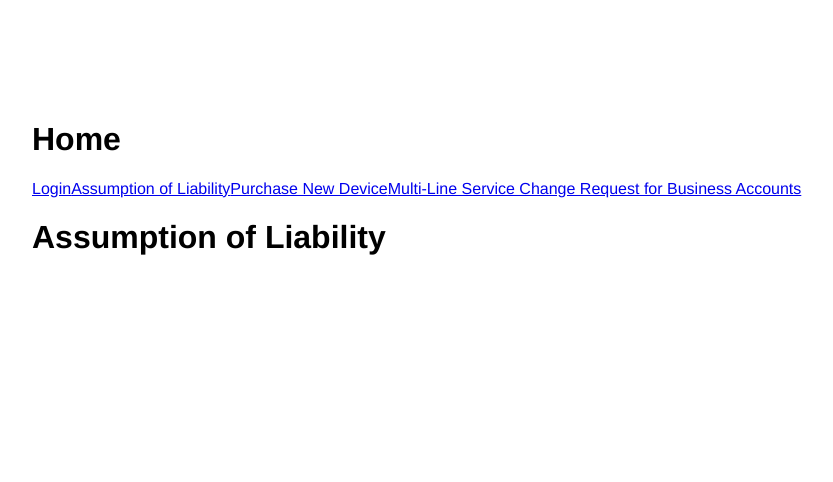
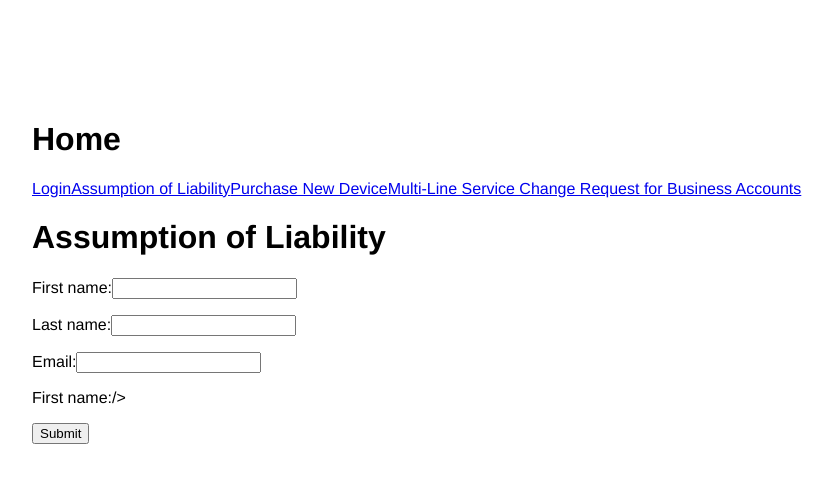
Before and after one commit to docusign/sample-app-mytelecom-nodejs, a React (Create React App) app in the folder client/: page /assumption-of-liability in a window 1280 px wide. Shown: the top 482 px of the page, without its empty margins (68-901 px from the left). Built offline with nearby package versions, Linux system fonts and the light colour scheme.

Commit message:
intial changes

```diff
--- a/client/src/components/Form.js
+++ b/client/src/components/Form.js
@@ -3,7 +3,7 @@ import text from "../assets/Text.json";
 import { useForm } from "react-hook-form";
 import { ErrorMessage } from "@hookform/error-message";
 
-function Form({ includePhone, onSubmit, phonePurchase }) {
+function Form({ includePhone, onSubmit, phonePurchase, assumptionLiability }) {
   // Grab register and handleSubmit from useForm hook
   const {
     register,
@@ -164,9 +164,9 @@ function Form({ includePhone, onSubmit, phonePurchase }) {
               },
             })}
             />
-        </>
-      )}
+
             <p></p>
+
             <label>{text.purchaseDevice.scheduleSend}</label>
             <input
               type="number"
@@ -180,8 +180,19 @@ function Form({ includePhone, onSubmit, phonePurchase }) {
                   message: text.formLabels.inputTooLongError,
                 },
               })}
+
+            />
+          </>
+      )}
+
+      {assumptionLiability && (
+        <>
+        <label>{text.formLabels.firstName}</label>
+        </>
+      )}
       />
       <p></p>
+
       <input type="submit" value={text.formLabels.buttonName} />
     </form>
   );
--- a/client/src/pages/AssumptionLiability.js
+++ b/client/src/pages/AssumptionLiability.js
@@ -1,7 +1,45 @@
 import React from "react";
+import { useNavigate } from "react-router-dom";
+
+import { sendRequest } from "../api/apiHelper";
+import Form from "../components/Form";
 import text from "../assets/Text.json";
+
 function Liability() {
-  return <h1>{text.titles.assumptionTitle}</h1>;
+  const navigate = useNavigate();
+
+  async function handleSubmit(event) {
+    // Make request body
+    const body = {
+      signerName: event.firstName + " " + event.lastName,
+      signerEmail: event.signerEmail,
+      signerPhoneSelection: event.phoneSelection,
+      signerInsuranceSelection: event.insurance,
+      signerDownPayment: event.downPayment,
+      signerResumeTime: event.resumeTime,
+    };
+
+    console.log(body);
+
+    // Send request to server
+    try {
+      const response = await sendRequest("/purchaseDevice", body);
+      console.log("Received response:");
+      console.log(response.data);
+
+      navigate("/submitted");
+    } catch (error) {
+      console.log("handleSubmit error");
+      console.log(error);
+    }
+  }
+
+  return (
+    <div>
+      <h1>{text.titles.assumptionTitle}</h1>
+      <Form includePhone={false} onSubmit={handleSubmit} assumptionLiability={true} />
+    </div>
+  );
 }
 
 export default Liability;
```
Lines whose indentation alone changed are shown as unchanged.
